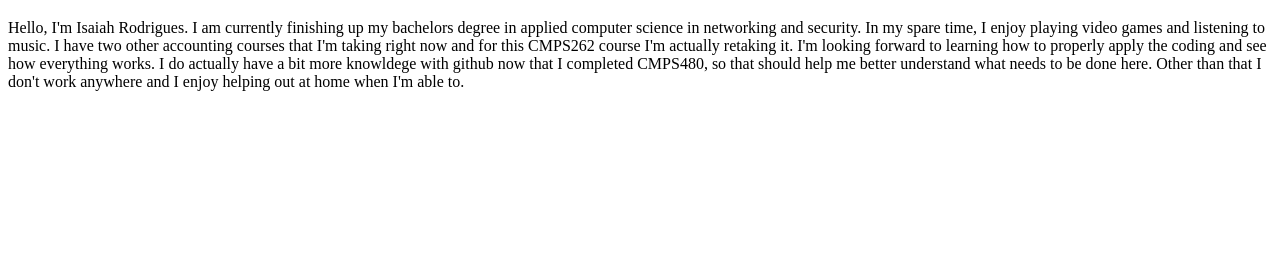
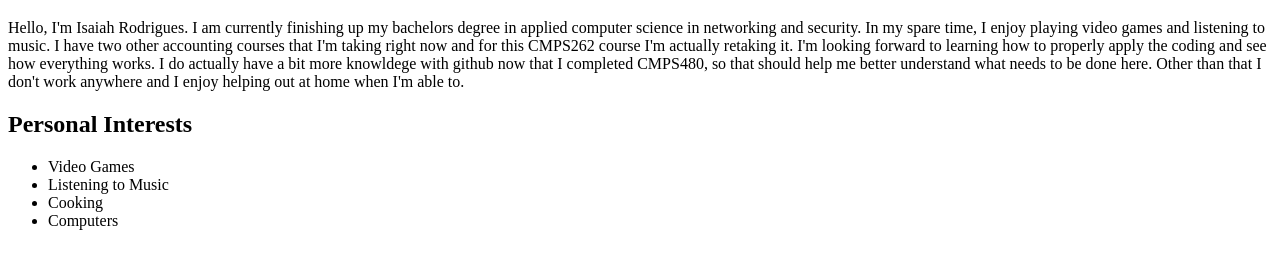
Before and after one commit to IsaiahR26/CMPS-262, a plain HTML site: page index.html in a window 1280 px wide. Shown: the part 61-330 px from the top of the page. Drawn offline with Linux system fonts and the light colour scheme.

Commit message:
added personal interests

```diff
--- a/index.html
+++ b/index.html
@@ -19,5 +19,14 @@
            when I'm able to.
         </p>
     </header>
+    <section>
+        <h2>Personal Interests</h2>
+        <ul>
+            <li>Video Games</li>
+            <li>Listening to Music</li>
+            <li>Cooking</li>
+            <li>Computers</li>
+        </ul>
+    </section>
 </body>
 </html>
```
